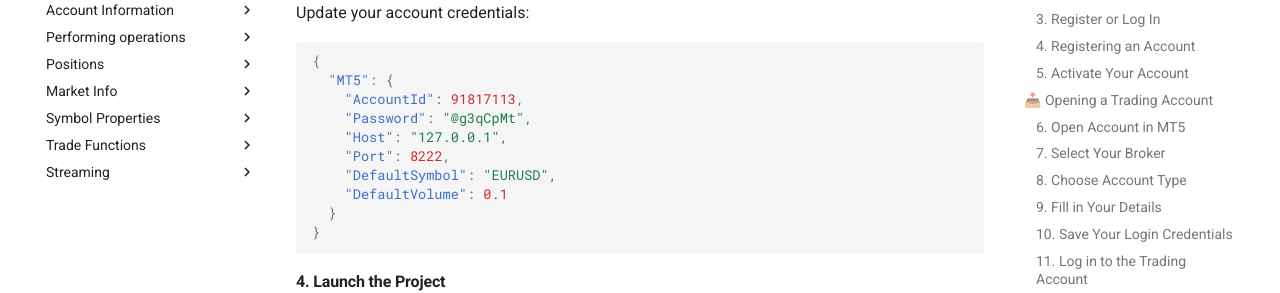
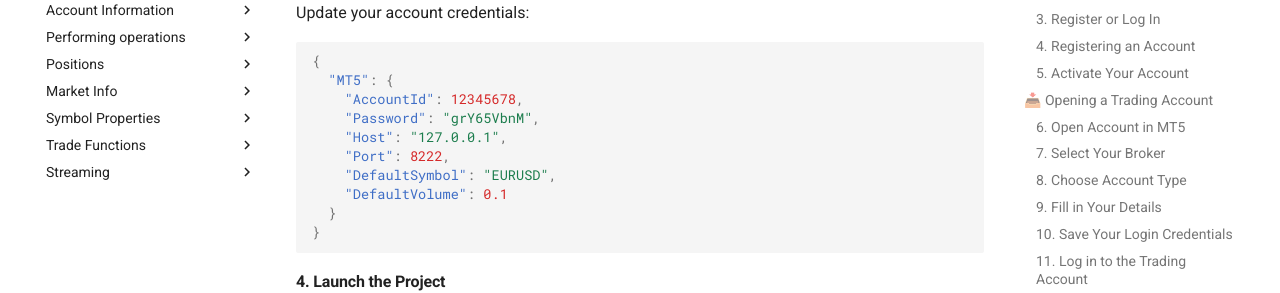
Before and after one commit to MetaRPC/CSharpMT5, an MkDocs documentation site: the page built from docs/index.md, in a window 1280 px wide and 900 px high, scrolled down 6076 px. Shown: the part 170-463 px from the top of the window. Built offline with MkDocs 1.6.1 and Material for MkDocs 9.7.7, drawn with Linux system fonts in a browser that asks for light colours.

Commit message:
Update index.md

````diff
--- a/docs/index.md
+++ b/docs/index.md
@@ -116,8 +116,8 @@ Update your account credentials:
 ```json
 {
   "MT5": {
-    "AccountId": 91817113,
-    "Password": "@g3qCpMt",
+    "AccountId": 12345678,
+    "Password": "grY65VbnM",
     "Host": "127.0.0.1",
     "Port": 8222,
     "DefaultSymbol": "EURUSD",
````
